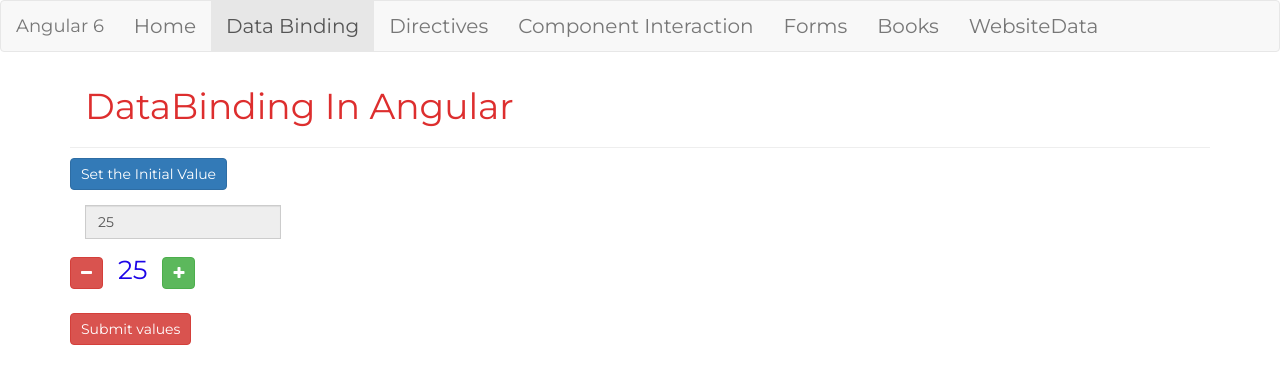
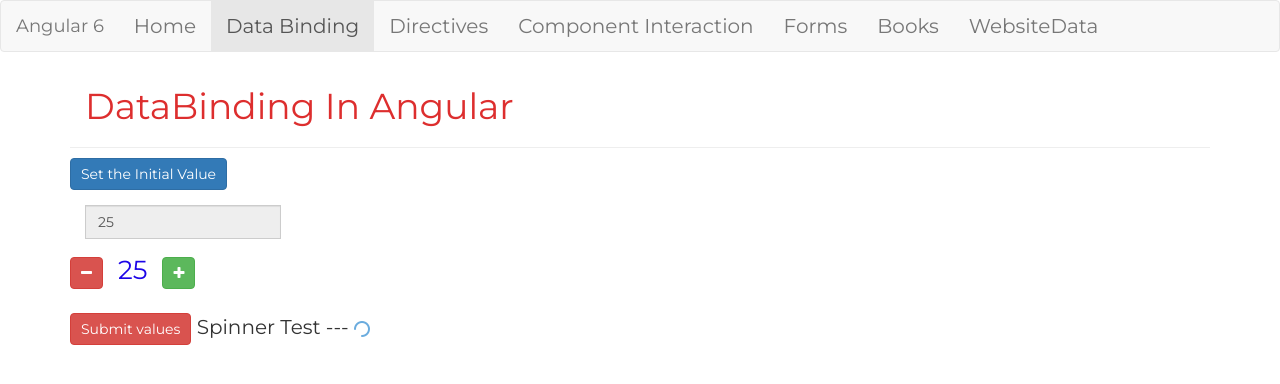
Before and after one commit to shivanayakd/app-training, an Angular app: page /dbinding in a window 1280 px wide. Shown: the top 384 px of the page. Built offline with nearby package versions, Linux system fonts and the light colour scheme.

Commit message:
Navigation

```diff
--- a/src/app/databinding/databinding.component.html
+++ b/src/app/databinding/databinding.component.html
@@ -25,4 +25,5 @@
     </div>
   </div><br/>
   <button type="button" class="btn btn-danger" (click)="onclick()">Submit values</button>
+  Spinner Test --- <img src="assets/spinner.gif" alt="">
 </div>
--- a/src/app/nav/navigation.component.html
+++ b/src/app/nav/navigation.component.html
@@ -1,6 +1,7 @@
 
 <nav class="navbar navbar-default" role="navigation">
     <a class="navbar-brand" href="#">Angular 6</a>
+
     <ul class="nav navbar-nav">
         <li routerLinkActive="active"
             [routerLinkActiveOptions]="{exact: true}">
--- a/src/app/tforms/tforms.component.ts
+++ b/src/app/tforms/tforms.component.ts
@@ -18,6 +18,15 @@
   constructor(private fb: FormBuilder) { }
 
   ngOnInit() {
+
+    //  test filter
+
+
+    let obj = [{name: "FNM00163500929", type: "xio", displayName: "FNM00163500929", version: "6.1.0-99_X2", model: "XtremIO"},
+    {name: "000197800769", type: "managedStorageSystem", displayName: "000197800769", version: "5977", model: "VMAX250F"}];
+    console.log('test filter^^^^^^^^^^^^^^', obj.map(a => a.name).join(","));
+
+
     this.createmyreactiveform();
     this.category = ['food', 'drinks', 'deserts'];
     this.menuItems = [
```
Also changed, not shown: src/app/rxobserable/rxobserable.component.ts (+18 -4 lines), src/app/nav/navigation.component.ts (line endings or trailing spaces), src/assets/spinner.gif (added).
